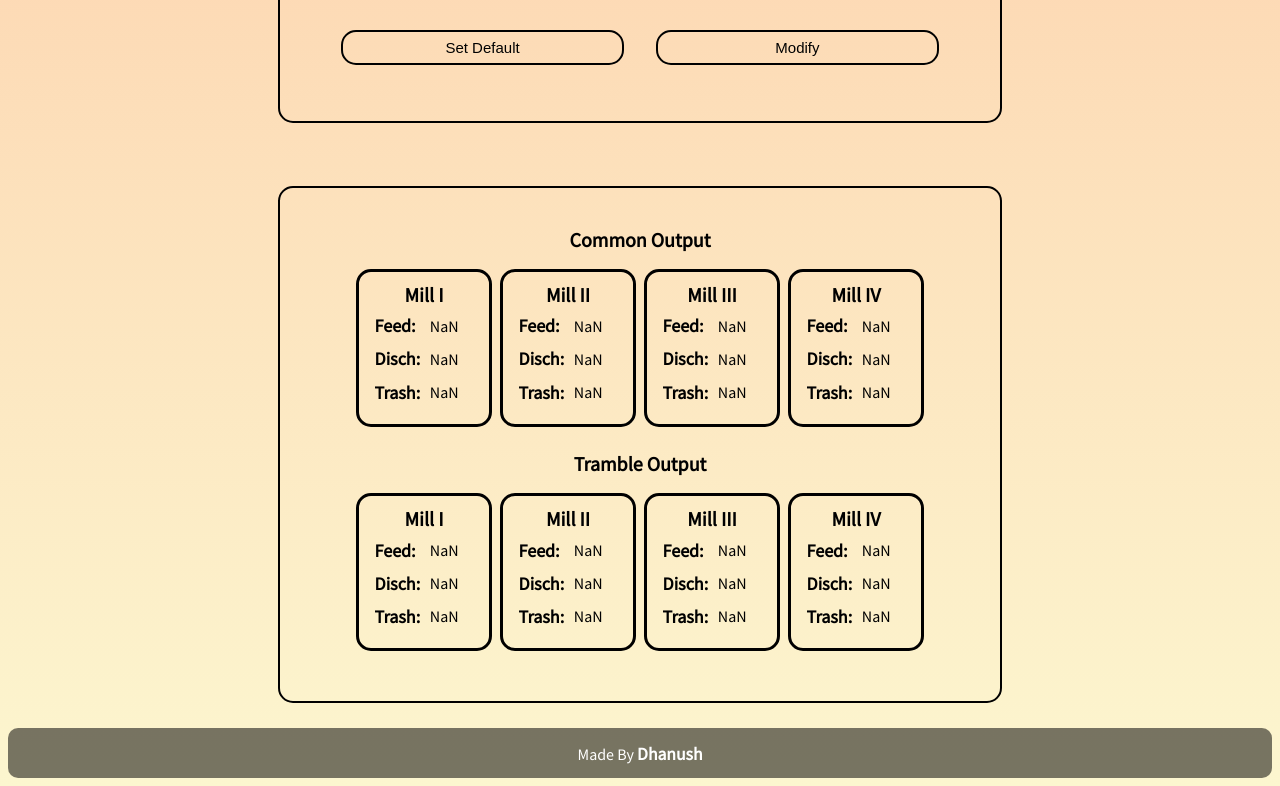
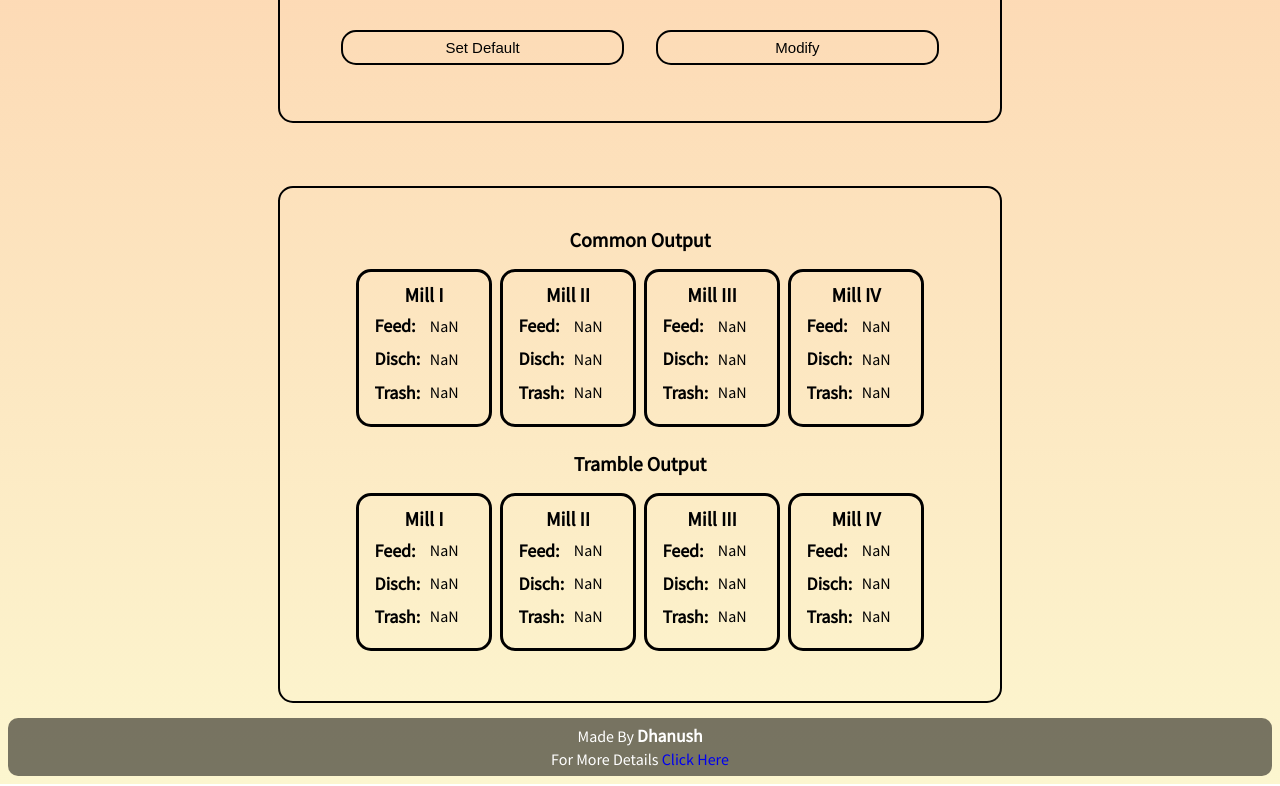
Before and after one commit to Deivasigamanipk/deivasigamanipk.github.io, a plain HTML site: page index.html in a window 1280 px wide. Shown: the part 2341-3127 px from the top of the page. Drawn offline with Linux system fonts and the light colour scheme.

Commit message:
footer linked

```diff
--- a/assets/css/styles.css
+++ b/assets/css/styles.css
@@ -202,14 +202,28 @@ footer{
     background-color: rgba(0, 0, 0, 0.527);
     bottom: 0;
     color: white;
-    height: 50px;
+    /* height: 50px; */
     border-radius: 10px;
     text-align: center;
+    margin-top: 15px;
 }
-footer>p{
-    padding-top: 15px;
+.footercontainer>p{
+    margin: 2px;
+}
+.footercontainer{
+    padding-top: 5px;
+    padding-bottom: 5px;
 }
 .author{
     font-size: 110%;
     font-weight: bold;
 }
+a{
+	text-decoration: none;
+	text-decoration-color: none;
+	color: default;
+}
+a:hover,a:active,a:visited{
+	color: rgb(255, 230, 0);
+	text-decoration: none;
+}
--- a/index.html
+++ b/index.html
@@ -323,7 +323,12 @@
         </div>
     </section>
 <footer>
-    <p>Made By <span class="author">Dhanush</span></p>
+    <div class="footercontainer">
+        <p>Made By <span class="author">Dhanush</span></p>
+        <p>For More Details <a href="https://cyrdhanush.github.io" target="_blank">Click Here</a></p>
+    </div>
+
+
 </footer>
 </body>
 </html>
```
Also changed, not shown: assets/images/insta.png (added).
